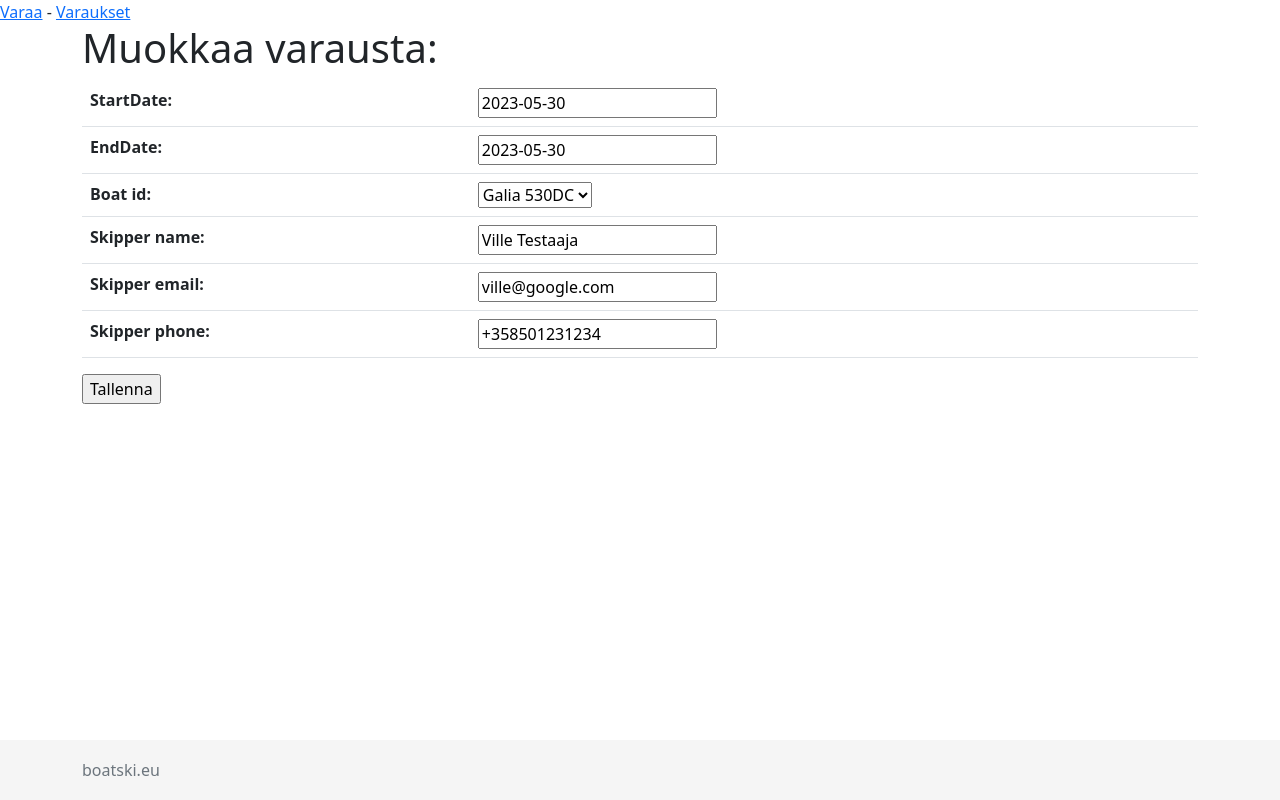
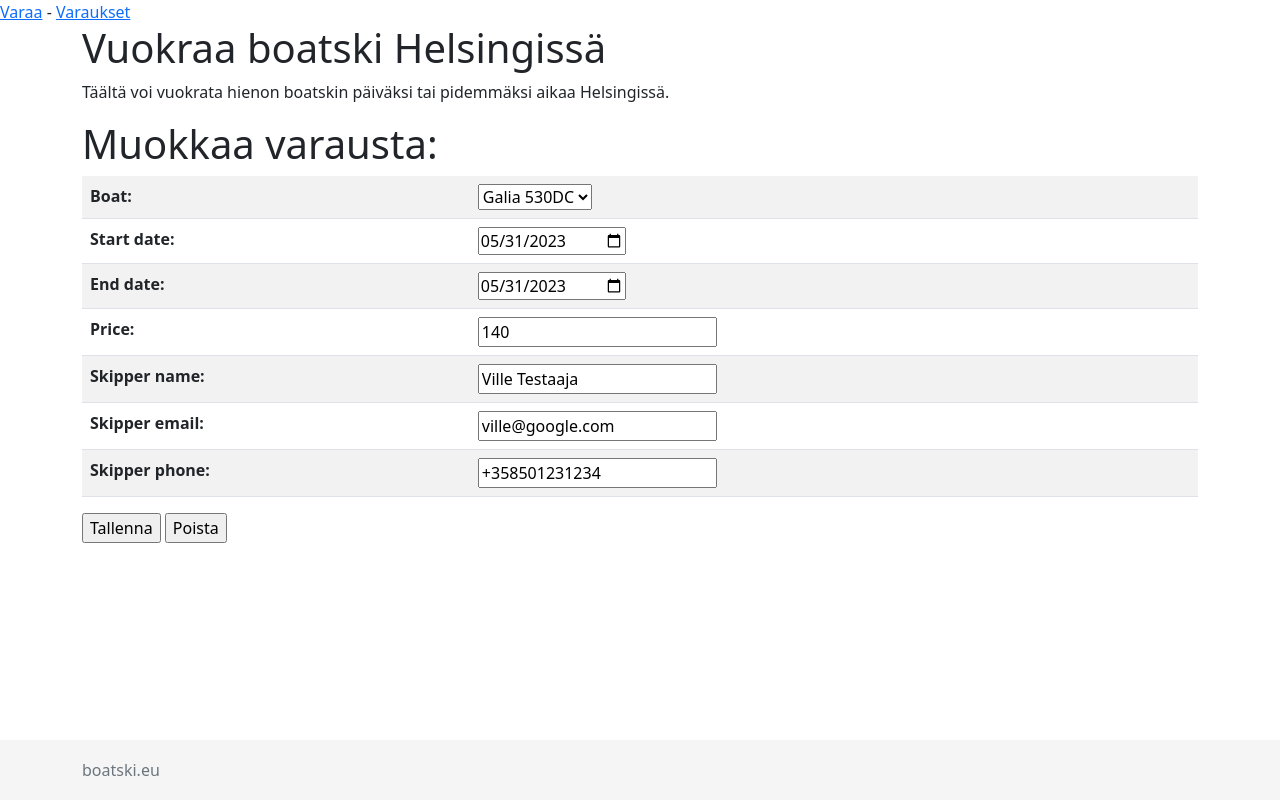
Before and after one commit to evgeni-semenov/django-boatrent, a Django app: page /bookings/1 in a window 1280 px wide. Run offline with Django 3.2, Linux system fonts and the light colour scheme; data comes from the database, SQL or seed files in the repository.

Commit message:
Added Views and Forms

```diff
--- a/boatski/admin.py
+++ b/boatski/admin.py
@@ -3,4 +3,4 @@
 
 admin.site.register(models.Boat)
 admin.site.register(models.Booking)
-admin.site.register(models.RentalPrice)
+admin.site.register(models.DailyRentalPrice)
--- /dev/null
+++ b/boatski/forms.py
@@ -0,0 +1,32 @@
+from django import forms
+from django.forms import DateInput
+from .models import *
+
+
+class BookingForm(forms.ModelForm):
+    class Meta:
+        model = Booking
+        fields = ["boat", "start_date", "end_date", "price", "skipper_name", "skipper_email", "skipper_phone"]
+        widgets = {
+            'start_date': DateInput(attrs={'type': 'date'}),
+            'end_date': DateInput(attrs={'type': 'date'}),
+        }
+
+    def clean(self): # This method will be called automatically when Django calls the is_valid() form check
+        cleaned_data = super().clean()
+        start_date = cleaned_data.get('start_date')
+        end_date = cleaned_data.get('end_date')
+        boat = cleaned_data.get('boat')
+
+        if start_date and end_date:
+            overlapping_bookings = Booking.objects.filter(
+                boat=boat,
+                start_date__lte=end_date, #lte = less or equal to
+                end_date__gte=start_date #gte = greater or equal to
+            )
+
+            if self.instance:
+                overlapping_bookings = overlapping_bookings.exclude(pk=self.instance.pk)
+
+            if overlapping_bookings.exists():
+                raise forms.ValidationError("A booking with overlapping dates already exists!")
--- a/boatski/models.py
+++ b/boatski/models.py
@@ -10,22 +10,42 @@
     def __str__(self):
         return self.name
 
-class RentalPrice(models.Model):
-    boat_id = models.ForeignKey(Boat, on_delete=models.CASCADE, null=True)
-    daily_price = models.PositiveIntegerField(blank=True)
-    bookings_json = models.JSONField(null=True)
+class DailyRentalPrice(models.Model):
+    date = models.DateField()
+    daily_rent = models.PositiveIntegerField()
+    available = models.BooleanField(default=True)
+    boat = models.ForeignKey(Boat, on_delete=models.CASCADE)
+
+    class Meta:
+        unique_together = ("date", "boat")
 
     def __str__(self):
-        return f"{self.boat}: {self.boat.reg_number}"
+        return f"{self.boat}: {self.date}: {self.daily_rent}€"
 
 
 class Booking(models.Model):
-    startDate = models.DateField()
-    endDate = models.DateField()
-    boat_id = models.ForeignKey(Boat, on_delete=models.CASCADE, null=True)
+    start_date = models.DateField()
+    end_date = models.DateField()
+    boat = models.ForeignKey(Boat, on_delete=models.CASCADE, null=True)
+    price = models.PositiveIntegerField(null=True, blank=True)
     skipper_name = models.CharField(max_length = 150)
     skipper_email = models.EmailField(blank=True)
     skipper_phone = PhoneNumberField(blank=True)
 
+    def calculate_price(self): # This method calculates the rental price based on daily prices
+        total_price = 0
+        daily_prices = DailyRentalPrice.objects.filter(
+            boat=self.boat,
+            date__range=(self.start_date, self.end_date)
+        )
+
+        for daily_price in daily_prices:
+            total_price += daily_price.daily_rent
+        self.price = total_price
+
+    def save(self, *args, **kwargs): # This overrides Django's own save() method and calls calculate_price() to populate the correct price
+        self.calculate_price()
+        super(Booking, self).save(*args, **kwargs)
+
     def __str__(self):
-        return f"{self.boat_id}: {self.startDate} - {self.endDate}"
+        return f"{self.boat}: {self.start_date} - {self.end_date}: {self.price}€"
--- a/boatski/templates/boatski/base.html
+++ b/boatski/templates/boatski/base.html
@@ -31,15 +31,15 @@
 
     <body>
         <header>
-            <a href="/">Varaa</a>
+            <a href="/bookings/new">Varaa</a>
             - <a href="/bookings">Varaukset</a>
         </header>
 
         <div class="container">
             <main>
-            {% block "content"%}
                 <h1>Vuokraa boatski Helsingissä</h1>
                 <p>Täältä voi vuokrata hienon boatskin päiväksi tai pidemmäksi aikaa Helsingissä.</p>
+            {% block "content"%}
             {% endblock "content"%}
             </main>
         </div>
--- a/boatski/templates/boatski/booking_form.html
+++ b/boatski/templates/boatski/booking_form.html
@@ -4,9 +4,15 @@
     <h1>Muokkaa varausta:</h1>
         <form method="POST">
             {% csrf_token %}
-            <table class="table">
+            <table class="table table-striped table-hover">
                 {{form.as_table}}
             </table>
             <input type="submit" value="Tallenna">
+            {% if object %}
+            <a href="/bookings/{{ object.pk }}/delete">
+                <input type="button" value="Poista">
+            </a>
+            {% endif %}
         </form>
+
 {% endblock "content" %}
--- a/boatski/urls.py
+++ b/boatski/urls.py
@@ -5,4 +5,6 @@
     path('', FrontPageView.as_view()),
     path('bookings/', BookingListView.as_view()),
     path('bookings/<int:pk>', BookingUpdateView.as_view()),
+    path('bookings/new', BookingCreateView.as_view()),
+    path('bookings/<int:pk>/delete', BookingDeleteView.as_view()),
 ]
--- a/boatski/views.py
+++ b/boatski/views.py
@@ -1,5 +1,6 @@
-from django.views.generic import TemplateView, ListView, UpdateView
+from django.views.generic import TemplateView, ListView, UpdateView, CreateView, DeleteView
 from .models import *
+from .forms import *
 
 class FrontPageView(TemplateView):
     template_name = "boatski/base.html"
@@ -9,5 +10,14 @@
 
 class BookingUpdateView(UpdateView):
     model = Booking
-    fields = ["startDate", "endDate", "boat_id", "skipper_name", "skipper_email", "skipper_phone"]
+    form_class = BookingForm
     success_url = "/bookings"
+
+class BookingCreateView(CreateView):
+    model = Booking
+    form_class = BookingForm
+    success_url = "/"
+
+class BookingDeleteView(DeleteView):
+    model = Booking
+    success_url = "/"
```
Also changed, not shown: boatski/templates/boatski/booking_confirm_delete.html (added, +11 -0 lines), boatski/migrations/0001_initial.py, boatski/migrations/0002_booking_price.py, boatski/migrations/0003_rename_boat_id_booking_boat_and_more.py (added), boatski/migrations/0003_rentalprice.py (deleted), boatski/migrations/0004_rename_boat_booking_boat_id.py (deleted), boatski/migrations/0005_rentalprice_bookings_json.py (deleted), boatski/migrations/0006_alter_booking_skipper_phone.py (deleted), boatski/migrations/0007_alter_booking_skipper_email_and_more.py (deleted), boatski/migrations/0008_rename_boat_rentalprice_boat_id.py (deleted), db.sqlite3.
